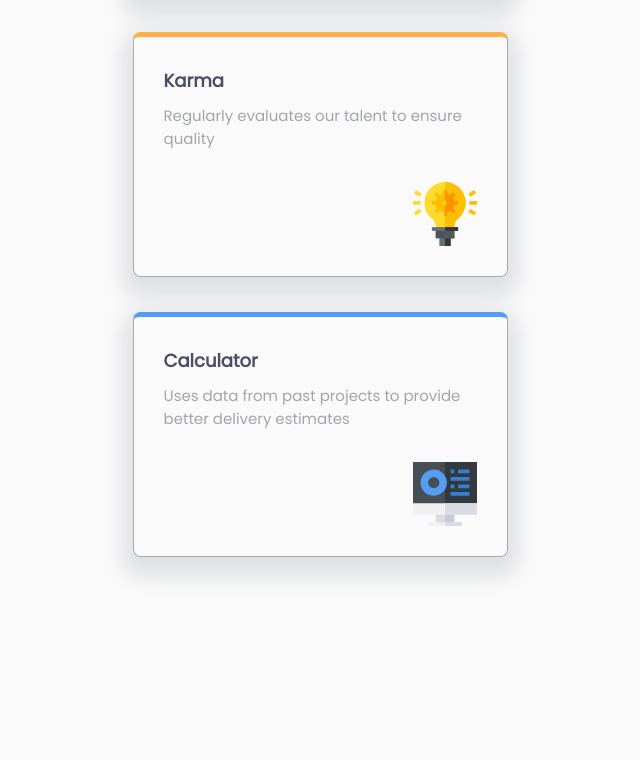
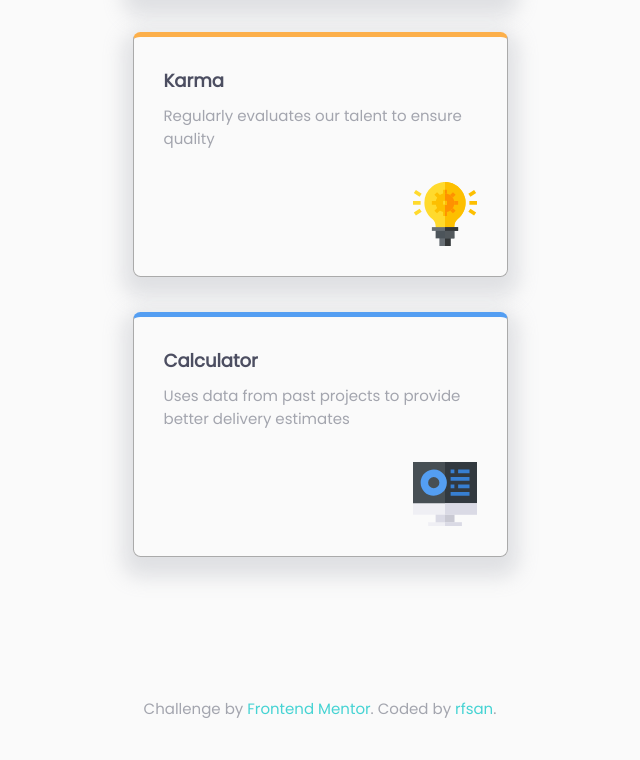
Before and after one commit to rfsan/frontend-mentor-four-card, a plain HTML site: page public/index.html in a window 1280 px wide. Shown: the part 794-1554 px from the top of the page, without its empty margins (320-960 px from the left). Before the commit the page ends 1451 px from the top, so only its background shows below. Drawn offline with Linux system fonts and the light colour scheme.

Commit message:
add my github

```diff
--- a/public/index.html
+++ b/public/index.html
@@ -72,17 +72,13 @@
       </div>
     </main>
 
-    <!--
-
-     {%
-    endcomment %} {% comment %}
     <footer>
       <p class="attribution">
         Challenge by
-        <a href="https://www.frontendmentor.io?ref=challenge" target="_blank"
+        <a href="https://www.frontendmentor.io" target="_blank"
           >Frontend Mentor</a
-        >. Coded by <a href="#">Your Name Here</a>.
+        >. Coded by <a href="https://github.com/rfsan">rfsan</a>.
       </p>
-    </footer> -->
+    </footer>
   </body>
 </html>
--- a/public/styles.css
+++ b/public/styles.css
@@ -127,6 +127,25 @@ body {
   bottom: 2em;
 }
 
+footer {
+  display: flex;
+  align-content: center;
+  justify-content: center;
+}
+
+footer p {
+  margin: 40px;
+  text-align: center;
+}
+
+footer a {
+ color: var(--cyan);
+}
+
+footer a:hover {
+  color: var(--orange);
+}
+
 @media screen and (max-width: 1300px) {
   .title {
     margin: 0 auto;
```
